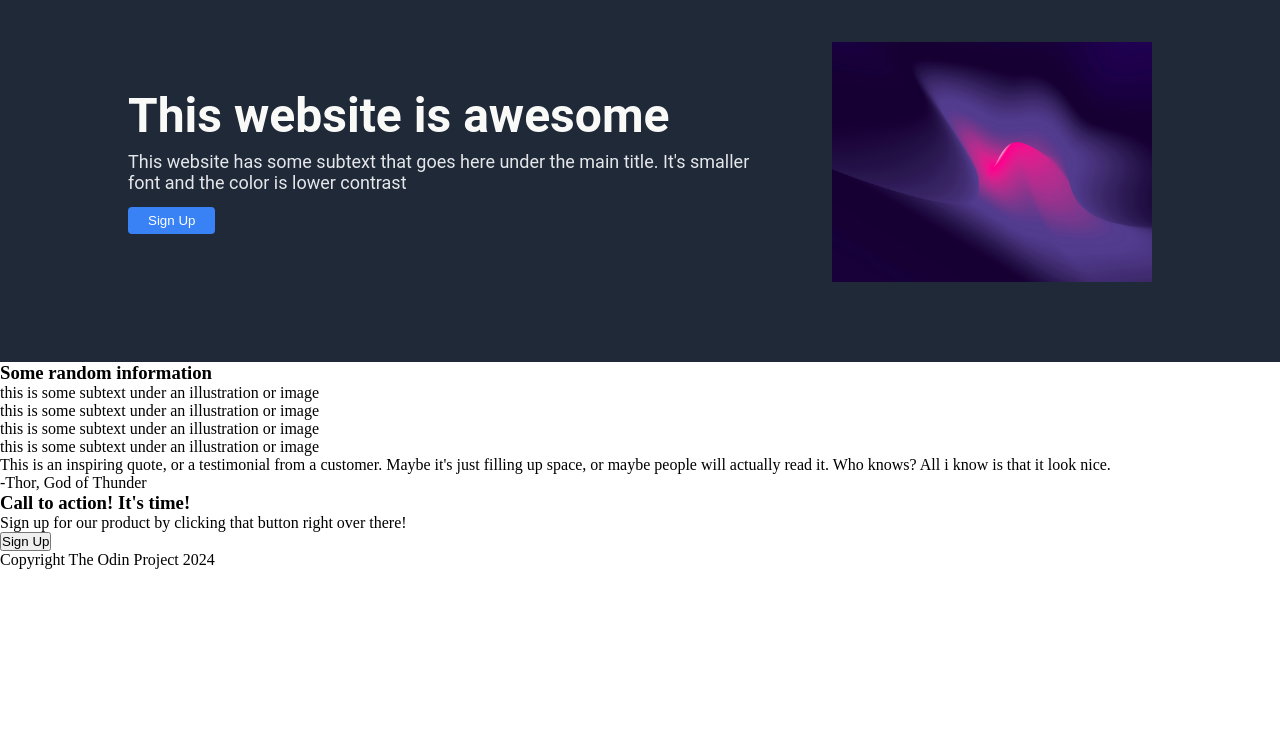
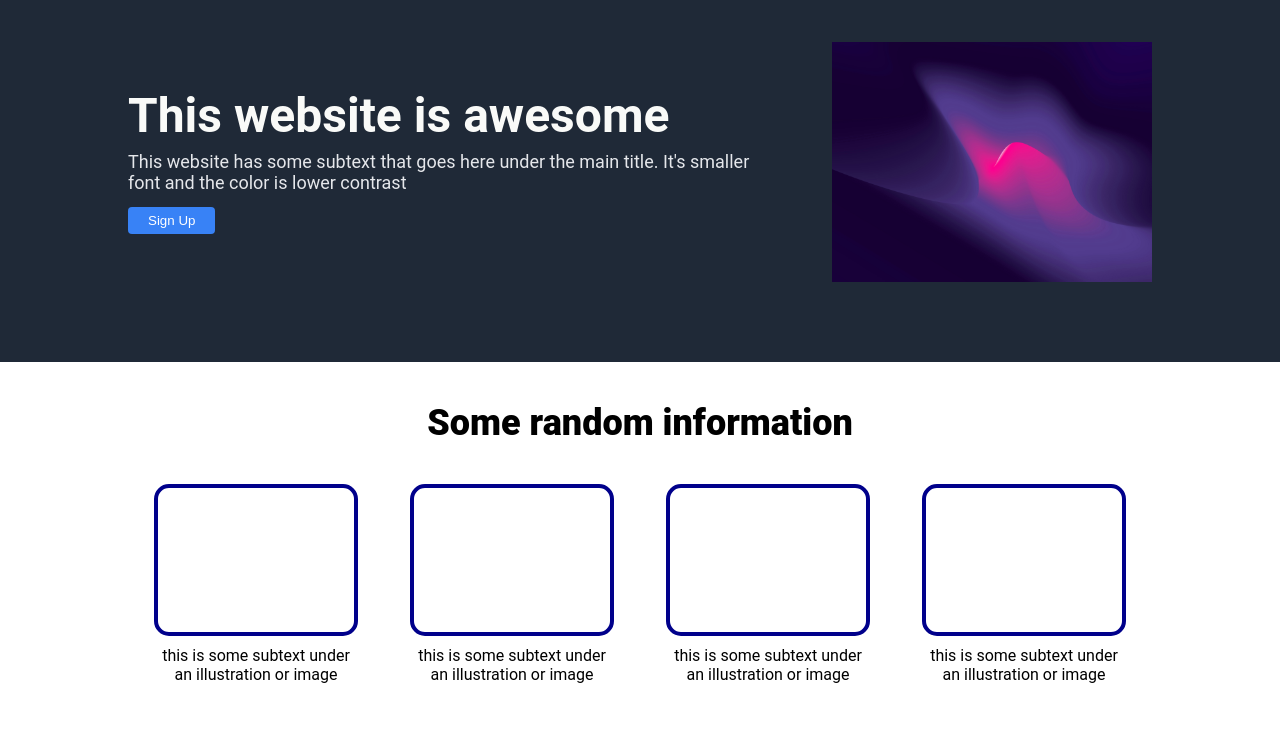
Before and after one commit to LuckyCiel/odin-landing_page, a plain HTML site: page landing_page-final-exercice/index.html in a window 1280 px wide. Shown: the part 58-800 px from the top of the page. Drawn offline with Linux system fonts and the light colour scheme.

Commit message:
Create Second Section of the landing page : Flexline (HTML/CSS commented)

```diff
--- a/landing_page-final-exercice/css/styles.css
+++ b/landing_page-final-exercice/css/styles.css
@@ -91,3 +91,54 @@ header {
     display: flex;
     align-items: center;
 }
+
+/* Second Section Title */
+
+.flexline-title h3  {
+    font-size: 36px;
+    font-family: 'Roboto', sans-serif;
+    font-weight:900;
+    text-align: center;
+    padding: 40px 0 40px 0;
+}
+
+/* Second Section Content */
+
+.flexline-container {
+    display: flex;
+    margin: 0 auto;
+    width: 80%;
+    justify-content: space-between;
+    padding: 0 0 100px 0;
+}
+
+/* Container Content */
+
+.colorchoice{
+    height: 200px;
+    display: flex;
+    flex-direction: column;
+    align-items: center;
+
+}
+
+.imagecolor {
+    width: 80%;
+    height: 100%;
+    margin: 0 0 10px 0;
+}
+
+.imagecolor .color1, .color2, .color3, .color4 {
+    background-color: white;
+    width: 100%;
+    height: 100%;
+    border: 4px solid darkblue;
+    border-radius: 15px;
+}
+
+.textcolor {
+    text-align: center;
+    margin: 0 20px 0 20px;
+    width: 80%;
+    font-family: 'Roboto', sans-serif;
+}
--- a/landing_page-final-exercice/index.html
+++ b/landing_page-final-exercice/index.html
@@ -49,43 +49,53 @@
 
         </section>
 
-        <section class="flexline"> <!--2nd Section-->
+        <section> <!--2nd Section-->
+        <div class="flexline"></div>
+            <div class="flexline-title">
+                <h3>Some random information</h2>
+            <div class="flexline-title">
 
-
-            <h3>Some random information</h2>
 
             <div class="flexline-container">
 
-                <div class="colorchoice1">
-                    <div class="imagecolor1">
-                        <div class="color1"></div><!--Light Blue div bg with orange border-->
+                <div class="colorchoice">
+                    <div class="imagecolor">
+                        <div class="color1"></div>
+                    </div>
+                    <div class="textcolor">
                         <p>this is some subtext under an illustration or image</p>
                     </div>
                 </div>
 
-                <div class="colorchoice2">
-                    <div class="imagecolor2">
-                        <div class="color2"></div><!--Pink div bg with green border-->
+                <div class="colorchoice">
+                    <div class="imagecolor">
+                        <div class="color2"></div>
+                    </div>
+                    <div class="textcolor">
                         <p>this is some subtext under an illustration or image</p>
                     </div>
                 </div>
 
-                <div class="colorchoice3">
-                    <div class="imagecolor3">
-                        <div class="color3"></div><!--Yellow div bg with purple border-->
+                <div class="colorchoice">
+                    <div class="imagecolor">
+                        <div class="color3"></div>
+                    </div>
+                    <div class="textcolor">
                         <p>this is some subtext under an illustration or image</p>
                     </div>
                 </div>
 
-                <div class="colorchoice4">
-                    <div class="imagecolor4">
-                        <div class="color4"></div><!--Dark Blue div bg with Red border-->
+                <div class="colorchoice">
+                    <div class="imagecolor">
+                        <div class="color4"></div>
+                    </div>
+                    <div class="textcolor">
                         <p>this is some subtext under an illustration or image</p>
                     </div>
                 </div>
             </div>
 
-
+        </div>
         </section>
 
         <section class="quote">
```
